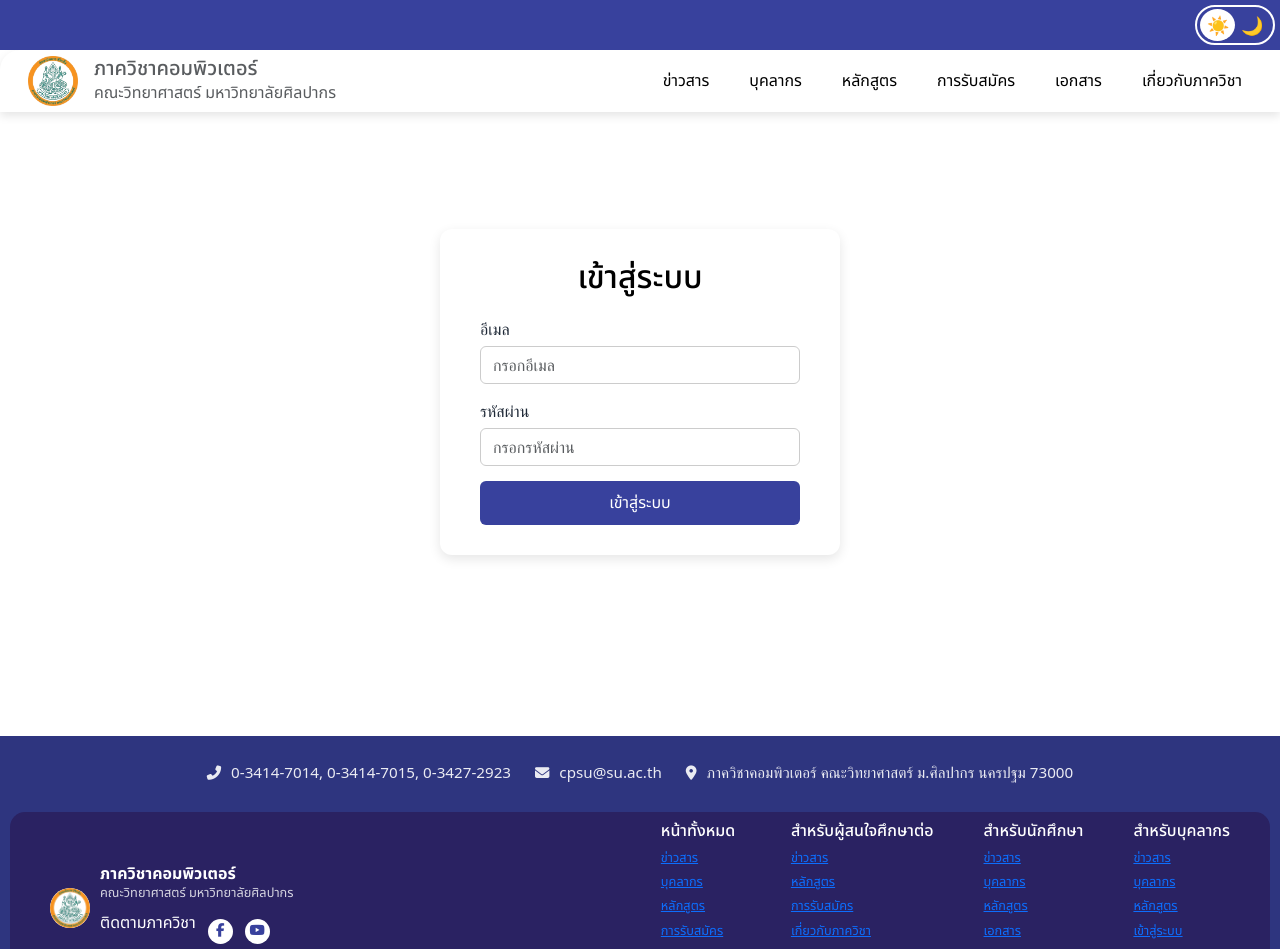
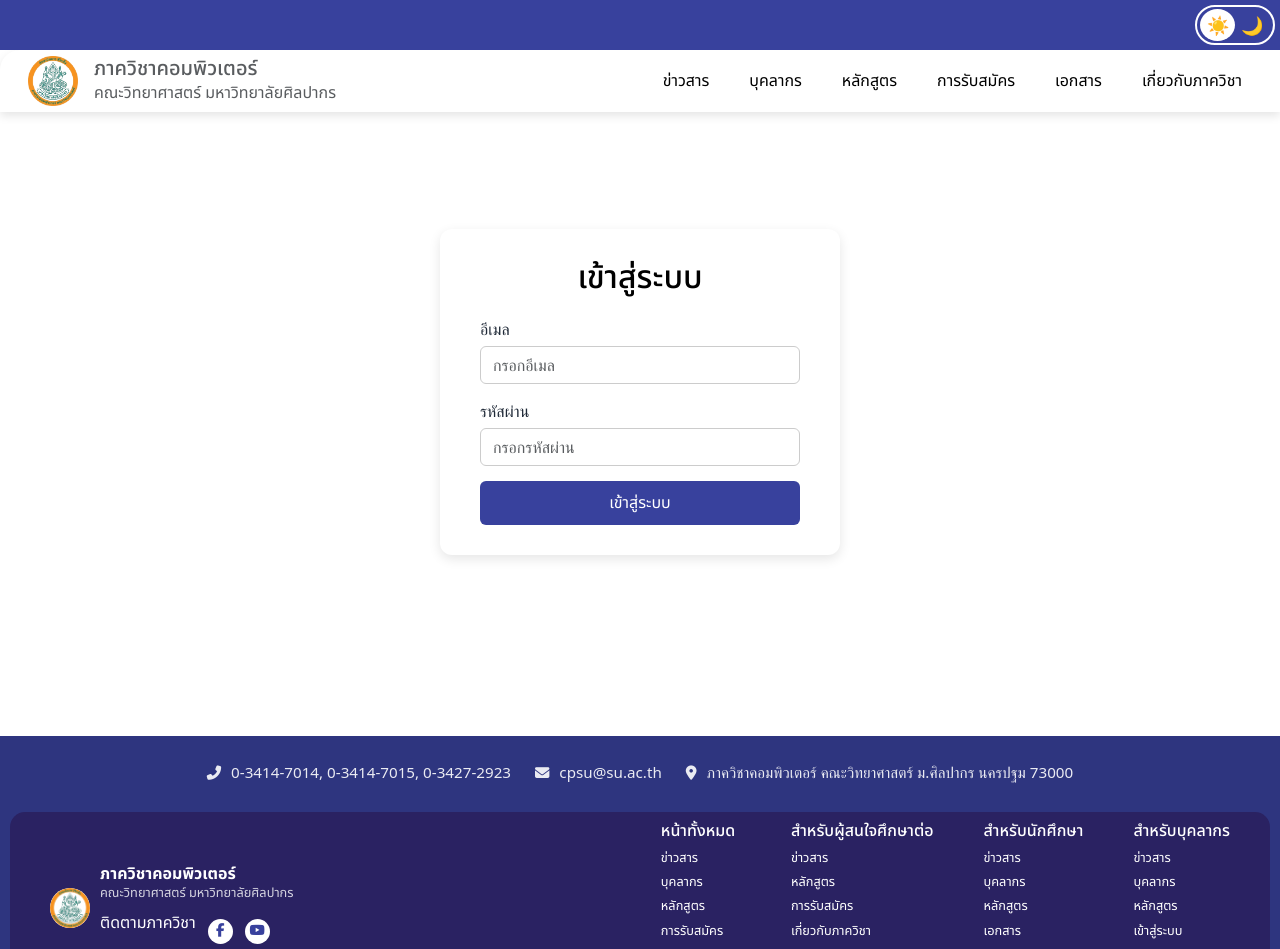
Before and after one commit to ravepornsp/CPSU_frontend, a React (Create React App) app: page /login in a window 1280 px wide. Shown: the top 949 px of the page. Built offline with nearby package versions, Linux system fonts and the light colour scheme.

Commit message:
edit Footer

```diff
--- a/src/component/footer.js
+++ b/src/component/footer.js
@@ -6,7 +6,7 @@ const Footer = () => {
   return (
     <footer>
       <div className="footer-component">
-        {/* Contact Information */}
+        {/* ข้อมูลการติดต่อ */}
         <div className="container text-center contact-info">
           <div className="row justify-content-center align-items-center text-center">
             <div className="col-auto" id="footer-icon-text">
@@ -23,9 +23,9 @@ const Footer = () => {
           </div>
         </div>
 
-        {/* Footer Main Content */}
+        {/* เนื้อหาหลักของ Footer */}
         <div className="footer-main">
-          {/* Logo + Department Name */}
+          {/* โลโก้ + ชื่อภาควิชา */}
           <div className="footer-group-name">
             <img src="/cpsu.png" id="img-footer" alt="CPSU Logo" />
             <div>
@@ -45,53 +45,51 @@ const Footer = () => {
             </div>
           </div>
 
-          {/* Footer Navigation Links */}
+          {/* ลิงก์ของ Footer */}
           <div className="footer-links">
             <div className="footer-column">
               <h5>หน้าทั้งหมด</h5>
               <ul>
-                <li><Link to="/news">ข่าวสาร</Link></li>
-                <li><Link to="/personnel">บุคลากร</Link></li>
-                <li><Link to="/course">หลักสูตร</Link></li>
-                <li><Link to="/admission">การรับสมัคร</Link></li>
-                <li><Link to="/document">เอกสาร</Link></li>
-                <li><Link to="/about">เกี่ยวกับภาควิชา</Link></li>
+                <li><Link to="/news" className="text-white text-decoration-none">ข่าวสาร</Link></li>
+                <li><Link to="/personnel" className="text-white text-decoration-none">บุคลากร</Link></li>
+                <li><Link to="/course" className="text-white text-decoration-none">หลักสูตร</Link></li>
+                <li><Link to="/admission" className="text-white text-decoration-none">การรับสมัคร</Link></li>
+                <li><Link to="/document" className="text-white text-decoration-none">เอกสาร</Link></li>
+                <li><Link to="/about" className="text-white text-decoration-none">เกี่ยวกับภาควิชา</Link></li>
               </ul>
             </div>
             <div className="footer-column">
               <h5>สำหรับผู้สนใจศึกษาต่อ</h5>
               <ul>
-                <li><Link to="/news">ข่าวสาร</Link></li>
-                <li><Link to="/course">หลักสูตร</Link></li>
-                <li><Link to="/admission">การรับสมัคร</Link></li>
-                <li><Link to="/about">เกี่ยวกับภาควิชา</Link></li>
+                <li><Link to="/news" className="text-white text-decoration-none">ข่าวสาร</Link></li>
+                <li><Link to="/course" className="text-white text-decoration-none">หลักสูตร</Link></li>
+                <li><Link to="/admission" className="text-white text-decoration-none">การรับสมัคร</Link></li>
+                <li><Link to="/about" className="text-white text-decoration-none">เกี่ยวกับภาควิชา</Link></li>
               </ul>
             </div>
             <div className="footer-column">
               <h5>สำหรับนักศึกษา</h5>
               <ul>
-                <li><Link to="/news">ข่าวสาร</Link></li>
-                <li><Link to="/personnel">บุคลากร</Link></li>
-                <li><Link to="/course">หลักสูตร</Link></li>
-                <li><Link to="/document">เอกสาร</Link></li>
+                <li><Link to="/news" className="text-white text-decoration-none">ข่าวสาร</Link></li>
+                <li><Link to="/personnel" className="text-white text-decoration-none">บุคลากร</Link></li>
+                <li><Link to="/course" className="text-white text-decoration-none">หลักสูตร</Link></li>
+                <li><Link to="/document" className="text-white text-decoration-none">เอกสาร</Link></li>
               </ul>
             </div>
             <div className="footer-column">
               <h5>สำหรับบุคลากร</h5>
               <ul>
-                <li><Link to="/news">ข่าวสาร</Link></li>
-                <li><Link to="/personnel">บุคลากร</Link></li>
-                <li><Link to="/course">หลักสูตร</Link></li>
-                <li><Link to="/login">เข้าสู่ระบบ</Link></li>
+                <li><Link to="/news" className="text-white text-decoration-none">ข่าวสาร</Link></li>
+                <li><Link to="/personnel" className="text-white text-decoration-none">บุคลากร</Link></li>
+                <li><Link to="/course" className="text-white text-decoration-none">หลักสูตร</Link></li>
+                <li><Link to="/login" className="text-white text-decoration-none">เข้าสู่ระบบ</Link></li>
               </ul>
             </div>
           </div>
         </div>
 
-        {/* Copyright */}
+        {/* ลิขสิทธิ์ */}
         <p className="footer-copy">
-          {/* © 2025 by Department of Computing, Faculty of Science, Silpakorn
-          University. */}
           เว็บไซต์นี้เป็นส่วนหนึ่งของปริญญานิพนธ์ ภาควิชาคอมพิวเตอร์ มหาวิทยาลัยศิลปากร
         </p>
       </div>
--- a/src/css/footer.css
+++ b/src/css/footer.css
@@ -147,3 +147,9 @@
     font-size: 0.85rem;
   }
 }
+
+
+footer .footer-links a:hover {
+  color: #ffffff; /* Hover color */
+  text-decoration: none; /* No underline on hover */
+}
--- a/src/page/admin/dashboard.js
+++ b/src/page/admin/dashboard.js
@@ -24,8 +24,8 @@ const Dashboard = () => {
       const courseRes = await api.get("/admin/course");
       const subjectRes = await api.get("/admin/subject");
       const staffRes = await api.get("/admin/personnel");
+      const eventRes = await api.get("/admin/calendar");
       const userRes = await api.get("/admin/user");
-      const eventRes = await api.get("/admin/calendar");
 
       setNewsCount(newsRes.data.length);
       setCourseCount(courseRes.data.length);
```
Also changed, not shown: src/page/admin/UserPermissions.js (+118 -21 lines).
